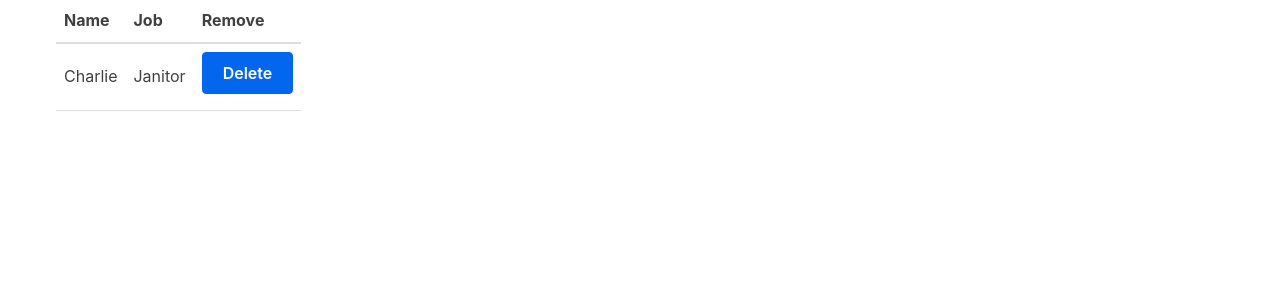
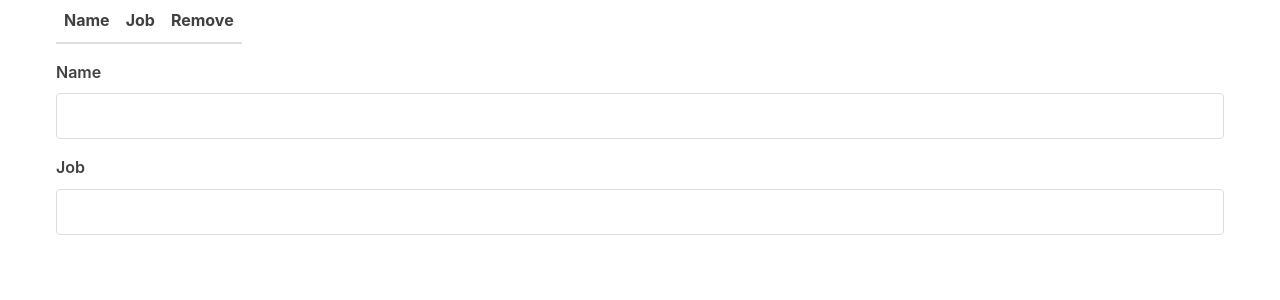
Before and after one commit to jlu51/React-first-app-Part-II, a React (Create React App) app: page / in a window 1280 px wide. Shown: the top 300 px of the page. Built offline with nearby package versions, Linux system fonts and the light colour scheme.

Commit message:
Form component and introduction of UseState() Hook

```diff
--- /dev/null
+++ b/src/Form.js
@@ -0,0 +1,45 @@
+import React, {useState} from 'react';
+
+function Form() {
+
+   const [person, setPerson] = useState(
+      {
+         name: '',
+         job: '',
+      }
+   );
+
+   function handleChange(event) {
+      const  { name, value } =  event.target;
+      if (name === "job")
+         setPerson(
+            {name:  person['name'], job: value}
+         );
+      else
+            setPerson(
+               {name: value, job: person['job']}
+            );
+
+   }
+
+   return (
+      <form>
+         <label htmlFor="name">Name</label>
+         <input
+         type="text"
+         name="name"
+         id="name"
+         value={person.name}
+         onChange={handleChange} />
+         <label htmlFor="job">Job</label>
+         <input
+         type="text"
+         name="job"
+         id="job"
+         value={person.job}
+         onChange={handleChange} />
+      </form>
+   );
+}
+
+export default Form;
--- a/src/MyApp.js
+++ b/src/MyApp.js
@@ -1,5 +1,7 @@
 import React, {useState} from 'react'
 import Table from './Table'
+import Form from './Form';
+
 
 // const characters = [
 //    {
@@ -15,13 +17,7 @@
 
 function MyApp() {
 
-   const [characters,  setCharacters] = useState([
-      {
-         name: 'Charlie',
-         job: 'Janitor',
-
-      },
-   ]);
+   const [characters,  setCharacters] = useState([]);
 
    function removeOneCharacter(index) {
       const updated = characters.filter((character, i) => {
@@ -33,6 +29,7 @@
    return (
       <div className="container">
          <Table characterData={characters} removeCharacter={removeOneCharacter}/>
+         <Form />
       </div>
    );
 }
```
Also changed, not shown: 1 other file (tests, documents, lock files or other folders).
